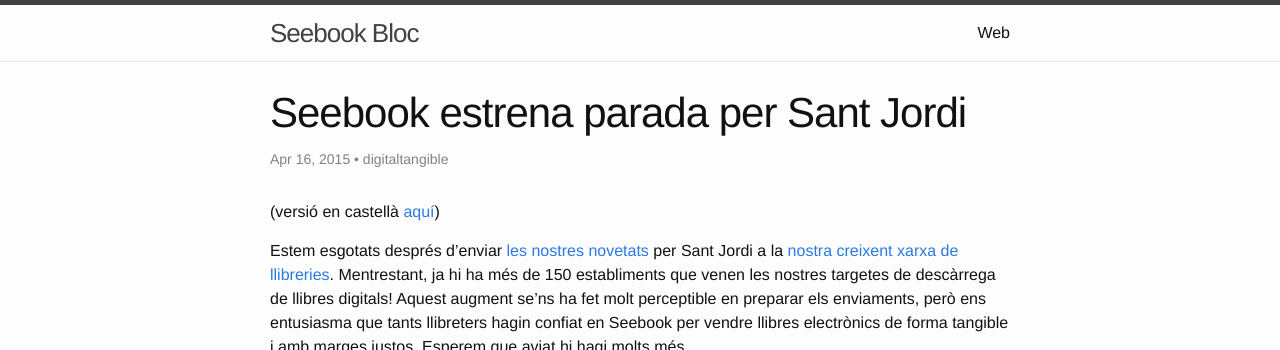
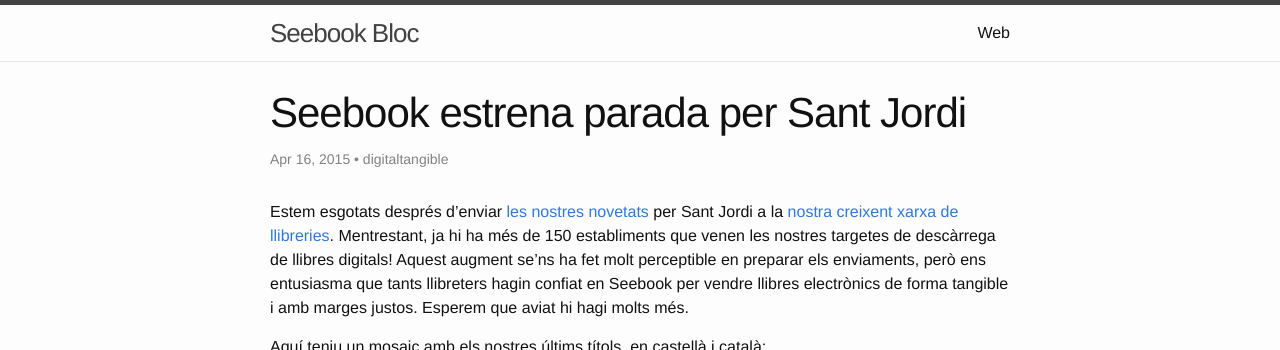
Before and after one commit to digitaltangible/blog-cat, a Jekyll site: the page built from _posts/2015-04-16-seebook-estrena-parada-per-sant-jordi.markdown, in a window 1280 px wide, cut to the strip 0-350 px from the top of the page. Built offline with Jekyll 4.4.1, drawn with Linux system fonts in a browser that asks for light colours.

Commit message:
Update 2015-04-16-seebook-estrena-parada-per-sant-jordi.markdown
Eliminación enlaces "vsión castellana aquí" y código sobrante heredado de Wordpress

```diff
--- a/_posts/2015-04-16-seebook-estrena-parada-per-sant-jordi.markdown
+++ b/_posts/2015-04-16-seebook-estrena-parada-per-sant-jordi.markdown
@@ -14,8 +14,6 @@
 - Signatura de llibres electrònics
 ---
 
-(versió en castellà [aquí](https://seebookblog.wordpress.com/2015/04/16/seebook-estrena-parada-para-el-dia-del-libro-sant-jordi/))
-
 Estem esgotats després d'enviar [les nostres novetats](https://www.digitaltangible.com/catalog?n=true) per Sant Jordi a la [nostra creixent xarxa de llibreries](http://www.seebook.eu/librerias.html#0). Mentrestant, ja hi ha més de 150 establiments que venen les nostres targetes de descàrrega de llibres digitals! Aquest augment se'ns ha fet molt perceptible en preparar els enviaments, però ens entusiasma que tants llibreters hagin confiat en Seebook per vendre llibres electrònics de forma tangible i amb marges justos. Esperem que aviat hi hagi molts més.
 
 Aquí teniu un mosaic amb els nostres últims títols, en castellà i català:
@@ -25,6 +23,8 @@
 La data del 23 d'abril té una transcendència especial a Catalunya, que per un dia es converteix com per art de màgia en el territori més llibreter del món. I nosaltres estrenem parada, per primera vegada! Possiblement es tracti de **la primera parada de Sant Jordi destinada exclusivament a la signatura de llibres electrònics**. Estarem en una ubicació estupenda, al Passeig de Gràcia entre Roselló i Provença. Aquí us deixem el calendari de signatures. Com veieu, comptem amb autors molt destacats:
 
 [![Firmas Seebook Sant Jordi 2015](https://seebookblog.files.wordpress.com/2015/04/firmas-sant-jordi.png?w=300)](https://seebookblog.files.wordpress.com/2015/04/firmas-sant-jordi.png)
+
+
 Aquest dia farem un experiment. Atès que amb Seebook els llibres pràcticament no pesen, **lliurarem un sobre i un segell** a tot aquell que passi per la nostra parada i vulgui regalar-li a algú un llibre per Sant Jordi ... a distància.
 
 Us esperem aquest 23 d'abril a la nostra parada.
```
